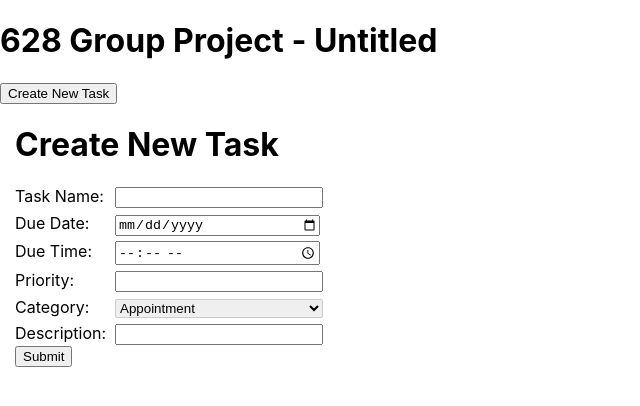
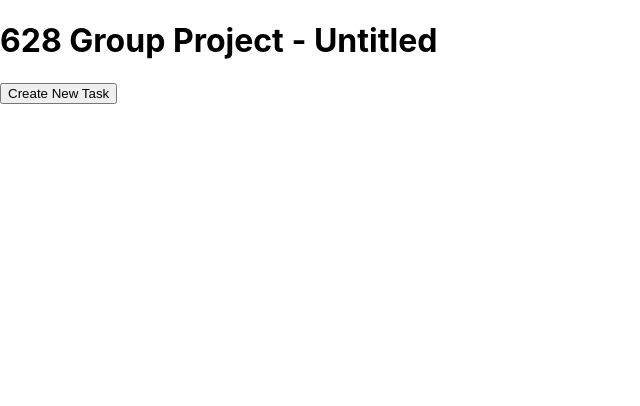
Before and after one commit to ixnp/628TeamProject, a React (Create React App) app in the folder client/: page / in a window 1280 px wide. Shown: the top 406 px of the page, without its empty margins (0-640 px from the left). Built offline with nearby package versions, Linux system fonts and the light colour scheme.

Commit message:
Create New Task Button

```diff
--- a/client/src/App.js
+++ b/client/src/App.js
@@ -4,22 +4,21 @@ import TaskForm from './pages/CreateTaskPage';
 import React, {useState} from "react";
 
 function App() {
-  const [text, setText] = useState('Initial Text');
-
+  const [text, setText] = useState('');
+  // TODO: Determine if we want to do an MPA or SPA. Adjust this code block accordingly.
   return (
     <div>
       <h1>628 Group Project - Untitled</h1>
       <CreateNewTaskButton/>
-      <TaskForm/>
+      <p>{text}</p>
     </div>
   )
-}
 
   function CreateNewTaskButton () {
 
     function handleClick() {
       return (
-      <TaskForm/>
+        setText(<TaskForm/>)
       );
     }
 
@@ -29,5 +28,8 @@ function CreateNewTaskButton () {
       </button>
     )
   }
+}
+
+
 
 export default App;
```
Lines whose indentation alone changed are shown as unchanged.
